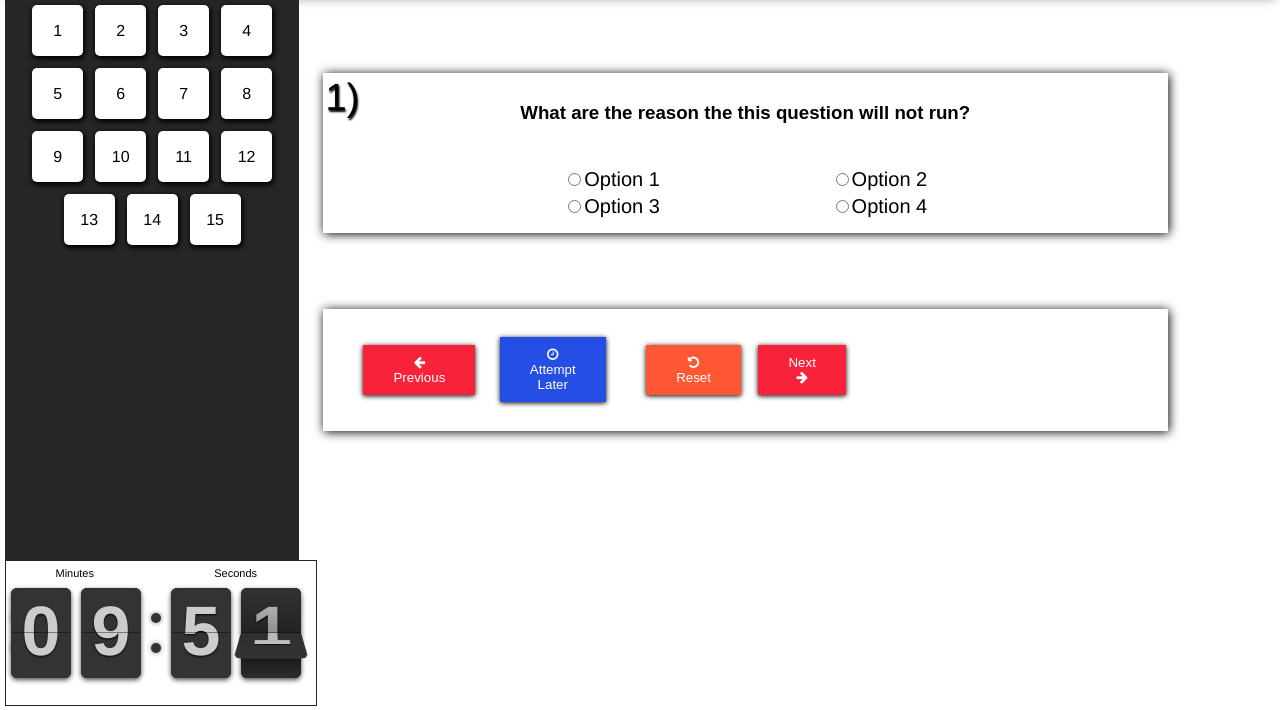
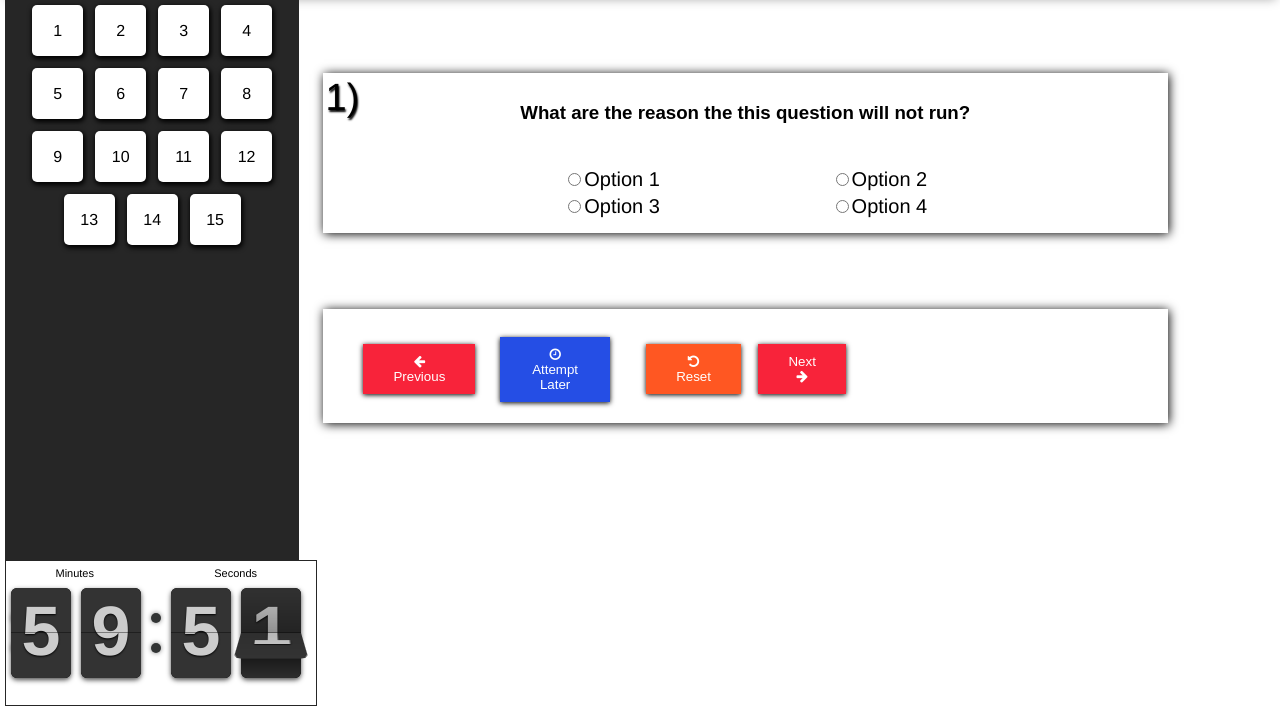
Before and after one commit to arpanpathak/techtrix, a PHP site: page /quiz.php in a window 1280 px wide. Shown: the part 90-800 px from the top of the page. Run offline with PHP 8.4, Linux system fonts and the light colour scheme; some libraries are stand-ins or nearby versions.

Commit message:
Some little change

```diff
--- a/css/style.css
+++ b/css/style.css
@@ -259,9 +259,9 @@ footer{
   margin-top: 6%;
 }
 #general-button-group button{
-  margin :10% 15% 10% 22%;
+  margin :10% 5% 5% 22%;
 }
 .reset-button{
-  background-color: #FF5733;
+  background-color: #ff5722;
 }
 /** end of section **/
--- a/quiz.php
+++ b/quiz.php
@@ -72,7 +72,7 @@
 	</div>
 	<div class="timer_container">
 		<!-- give contest time in data-duration -->
-		<div class="clock" style="margin:2em 0.95em 2em 0em" data-duration="600"></div>
+		<div class="clock" style="margin:2em 0.95em 2em 0em" data-duration=<?php echo $info['duration']; ?>></div>
 		<div class="message"></div>
 	</div>
 </body>
--- a/script/script.js
+++ b/script/script.js
@@ -75,7 +75,6 @@ function showQuestion(questionNumber){
 			$("#j"+currentQuestion).removeClass("attempt-later");
 		});
 
-
 	}
 
 }
```
Also changed, not shown: css/popup.css (added).
